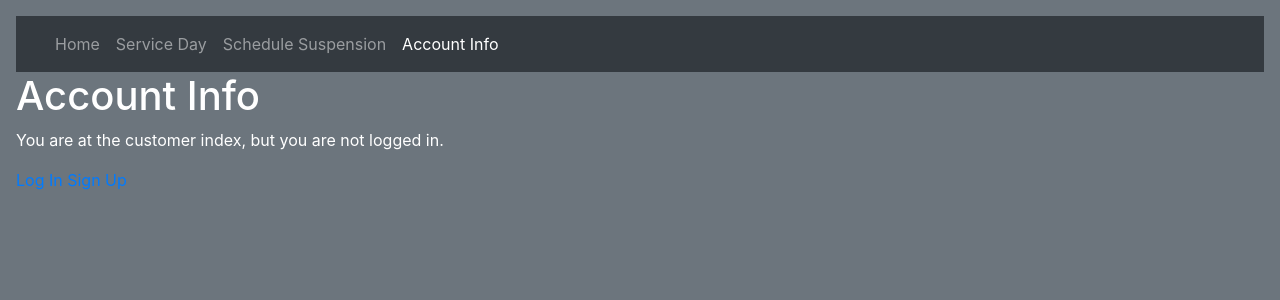
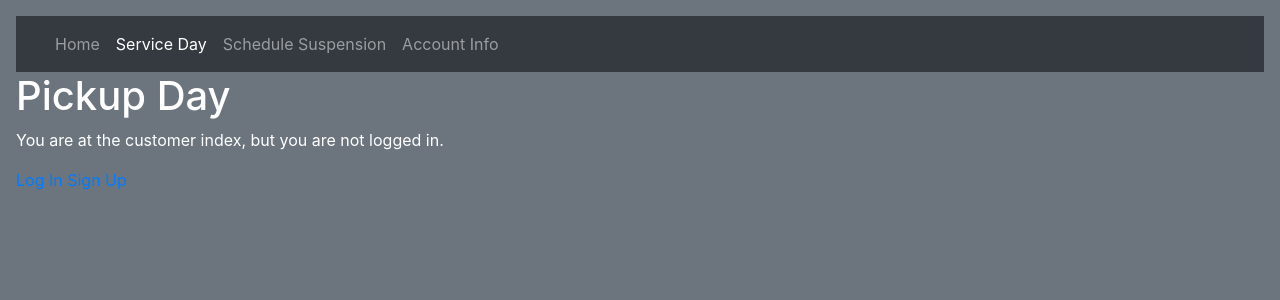
Before and after one commit to mike-peterson04/trash_collector, a Django app: template trash_collector/customers/templates/customers/pickup_day.html in a window 1280 px wide. Shown: the top 300 px of the page. Run offline with Django 3.2, Linux system fonts and the light colour scheme; the template is opened without the code that fills it, so the values that code supplies are empty; some libraries are stand-ins or nearby versions.

Commit message:
added a lot of tweaks to html pages for both customers and employees. starting to gain consistency from page to page.

```diff
--- a/trash_collector/customers/templates/customers/account_info.html
+++ b/trash_collector/customers/templates/customers/account_info.html
@@ -20,8 +20,10 @@
 {% block content %}
   {% if customer_exists != True and user.is_authenticated %}
     Hey we see you aren't registered yet. Click below for onboarding!
-    <a href="{% url 'customers:onboard' %}">Onboard</a>
-  {% elif user.is_authenticated %}
+    <form action="{% url 'customers:onboard' %}">
+        {% csrf_token %}
+        <input type="submit" value="Onboard" class="btn btn-dark">
+    </form>  {% elif user.is_authenticated %}
     <h1 align="center">Hello {{ user.username }}!</h1><br>
     <table align="center" width="80%">
         <tr>
--- a/trash_collector/customers/templates/customers/index.html
+++ b/trash_collector/customers/templates/customers/index.html
@@ -20,7 +20,11 @@
 {% block content %}
   {% if customer_exists != True and user.is_authenticated %}
     Hey we see you aren't registered yet. Click below for onboarding!
-    <a href="{% url 'customers:onboard' %}">Onboard</a>
+    <form action="{% url 'customers:onboard' %}">
+        {% csrf_token %}
+        <input type="submit" value="Onboard" class="btn btn-dark">
+    </form>
+
   {% elif user.is_authenticated %}
     Hello Customer {{ user.username }}!
   {% else %}
--- a/trash_collector/customers/templates/customers/pickup_day.html
+++ b/trash_collector/customers/templates/customers/pickup_day.html
@@ -5,22 +5,25 @@
 
 {% block navbar %}
 <li class="nav-item">
-  <a class="nav-link" href="{% url 'customers:pickup_day' %}">Service Day</a>
+  <a class="nav-link active" href="{% url 'customers:pickup_day' %}">Service Day</a>
 </li>
 <li class="nav-item">
   <a class="nav-link" href="{% url 'customers:suspend' %}">Schedule Suspension</a>
 </li>
 <li class="nav-item">
-  <a class="nav-link active" href="{% url 'customers:account_info' %}">Account Info</a>
+  <a class="nav-link" href="{% url 'customers:account_info' %}">Account Info</a>
 </li>
 {% endblock %}
 
-{% block header %} Account Info {% endblock %}
+{% block header %} Pickup Day {% endblock %}
 
 {% block content %}
   {% if customer_exists != True and user.is_authenticated %}
     Hey we see you aren't registered yet. Click below for onboarding!
-    <a href="{% url 'customers:onboard' %}">Onboard</a>
+    <form action="{% url 'customers:onboard' %}">
+        {% csrf_token %}
+        <input type="submit" value="Onboard" class="btn btn-dark">
+    </form>
   {% elif user.is_authenticated %}
     <h1 align="center">Hello {{ user.username }}!</h1><br>
     <table align="center" width="80%">
@@ -31,19 +34,19 @@
       <tr>
         {% if customer.one_time_pickup != None %}
         <td colspan="2">
-          <h3> You currently have a one time pickup scheduled for {{customer.one_time_pickup}}</h3>
+          <h3 align="center"> You currently have a one time pickup scheduled for {{customer.one_time_pickup}}</h3></td>
           {% else %}
-          <td><h3 align="center">Please let us know if you want to schedule a one time pickup</h3></td>
-        <td><form action="{% url 'customers:pickup_day' %}" method="post">
-        {% csrf_token %}
-          <h3>What day should we come:</h3><br><input type="date" id="date" name="date"><br>
+          <td colspan="2"><h3 align="center">Please let us know if you want to schedule a one time pickup</h3></td>
+              </tr>
+        <tr>
+          <td colspan="2"><form align="center" action="{% url 'customers:pickup_day' %}" method="post">
+            {% csrf_token %}
+            <h3>What day should we come:</h3><br><input type="date" id="date" name="date"><br>
             <input type="submit" value="Update Account Info" class="btn btn-dark">
-        </form>
-          {% endif %}
-
-        </td>
-
-      </tr>
+            </form>
+          </td>
+        </tr>
+        {% endif %}
     </table>
   {% else %}
     <p>You are at the customer index, but you are not logged in.</p>
--- a/trash_collector/employees/templates/employees/scheduler.html
+++ b/trash_collector/employees/templates/employees/scheduler.html
@@ -19,7 +19,7 @@
   {% elif user.is_authenticated %}
 <h3>Hello Employee {{ user.username }}!</h3><br>
      <tr>
-        <td><h3 align="center">What day would you like to see?</h3></td>
+        <td><h3>What day would you like to see?</h3></td>
         <td><form action="{% url 'employees:scheduler' %}" method="post">
     {% csrf_token %}
   <input type="date" name="date" id="date"><br>
--- a/trash_collector/templates/base.html
+++ b/trash_collector/templates/base.html
@@ -33,7 +33,10 @@
   </main>
 {% if user.is_authenticated %}
 <br>
-  <p><a href="{% url 'logout' %}">Log Out</a></p>
+<form action="{% url 'logout' %}" method="post">
+    {% csrf_token %}
+  <input type="submit" value="Log Out" class="btn btn-dark">
+        </form>
 {% endif %}
 <script src="https://code.jquery.com/jquery-3.3.1.slim.min.js" integrity="sha384-q8i/X+965DzO0rT7abK41JStQIAqVgRVzpbzo5smXKp4YfRvH+8abtTE1Pi6jizo" crossorigin="anonymous"></script>
 <script src="https://cdnjs.cloudflare.com/ajax/libs/popper.js/1.14.7/umd/popper.min.js" integrity="sha384-UO2eT0CpHqdSJQ6hJty5KVphtPhzWj9WO1clHTMGa3JDZwrnQq4sF86dIHNDz0W1" crossorigin="anonymous"></script>
--- a/trash_collector/templates/registration/login.html
+++ b/trash_collector/templates/registration/login.html
@@ -2,13 +2,13 @@
 
 {% block title %} Login Page {% endblock %}
 
-{% block header %} Login Page {% endblock %}
+{% block header %}{% endblock %}
 
 {% block content %}
 <h2>Log In</h2>
 <form method="post">
   {% csrf_token %}
   {{ form.as_p }}
-  <button type="submit">Log In</button>
+    <input type="submit" value="Log In" class="btn btn-dark">
 </form>
 {% endblock %}
--- a/trash_collector/templates/registration/register.html
+++ b/trash_collector/templates/registration/register.html
@@ -9,6 +9,6 @@
   <form method="post">
     {% csrf_token %}
     {{ form.as_p }}
-    <button type="submit">Sign Up</button>
+    <input type="submit" value="Register" class="btn btn-dark">
   </form>
 {% endblock %}
```
Also changed, not shown: trash_collector/customers/templates/customers/suspend.html (+5 -3 lines), trash_collector/templates/home.html (+9 -2 lines).
